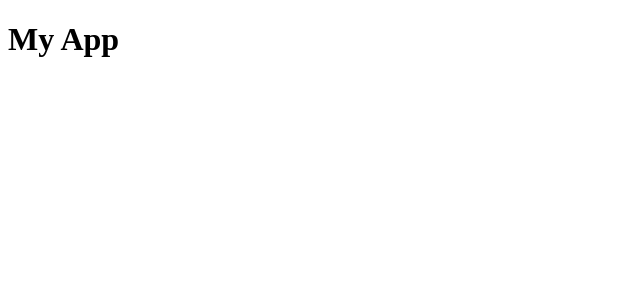
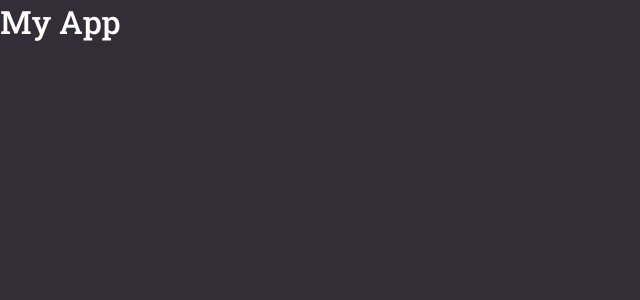
Before and after one commit to digaodev/gobarber-frontend-ts, a React (Create React App) app: page / in a window 1280 px wide. Shown: the top 300 px of the page, without its empty margins (0-640 px from the left). Built offline with nearby package versions, Linux system fonts and the light colour scheme.

Commit message:
feat: add Roboto Slab font family from google font; Add base global styles.

```diff
--- a/public/index.html
+++ b/public/index.html
@@ -6,6 +6,11 @@
     <meta name="theme-color" content="#FF9000" />
 
     <title>Go Barber</title>
+
+    <link
+      href="https://fonts.googleapis.com/css2?family=Roboto+Slab:wght@400;500&display=swap"
+      rel="stylesheet"
+    />
   </head>
   <body>
     <noscript>You need to enable JavaScript to run this app.</noscript>
--- a/src/App.tsx
+++ b/src/App.tsx
@@ -1,7 +1,14 @@
 import React from 'react';
 
+import GlobalStyles from './styles/global';
+
 const App: React.FC = () => {
-  return <h1> My App</h1>;
+  return (
+    <>
+      <GlobalStyles />
+      <h1> My App</h1>
+    </>
+  );
 };
 
 export default App;
--- /dev/null
+++ b/src/styles/global.ts
@@ -0,0 +1,29 @@
+import { createGlobalStyle } from 'styled-components';
+
+export default createGlobalStyle`
+  *{
+    margin: 0;
+    padding: 0;
+    box-sizing: border-box;
+    outline: 0;
+  }
+
+  body {
+    background: #312E38;
+    color: #ffffff;
+    -webkit-font-smoothing: antialiased;
+  }
+
+  body, input, button {
+    font-family: 'Roboto Slab', serif;
+    font-size: 16px;
+  }
+
+  h1,h2,h3,h4,h5,h6,strong {
+    font-weight: 500;
+  }
+
+  button {
+    cursor: pointer;
+  }
+`;
```
